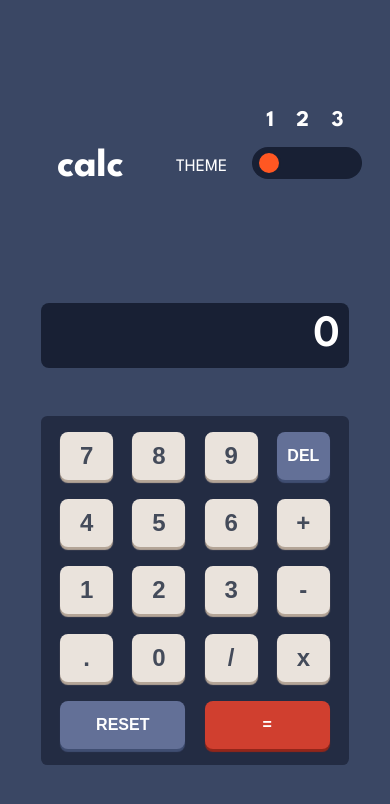
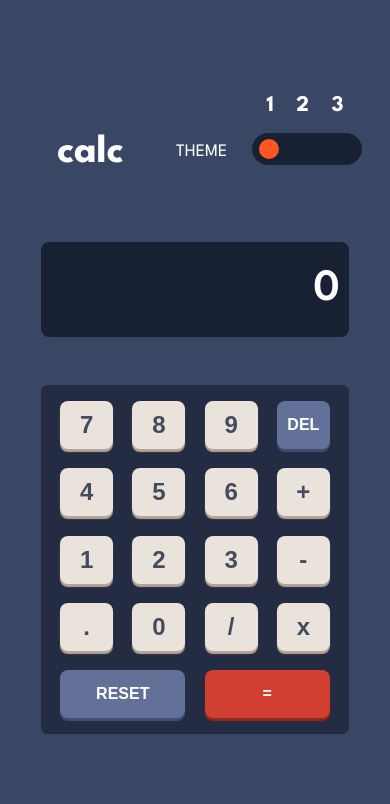
Before and after one commit to Shubhamchauhan777/Interactive-calculator-using-React, a React (Create React App) app: page / in a window 390 px wide. Shown: the top 804 px of the page. Built offline with nearby package versions, Linux system fonts and the light colour scheme.

Commit message:
fixes some UI changes

```diff
--- a/src/index.css
+++ b/src/index.css
@@ -604,7 +604,7 @@ background-color:  hsl(25, 98%, 40%);
 
   .screen1, .screen2, .screen3 {
     font-size: 2.2rem;
-    height: 7rem;
+    height: 12vw;
   }
 
   .result {
@@ -616,6 +616,7 @@ background-color:  hsl(25, 98%, 40%);
     /* padding: 1.2rem; Increase size for smaller screens */
     font-size: 2rem; /* Further increase font size */
     box-sizing: border-box;
+    height: 10vh;
   }
   .theme-options{
     position: relative;
```
